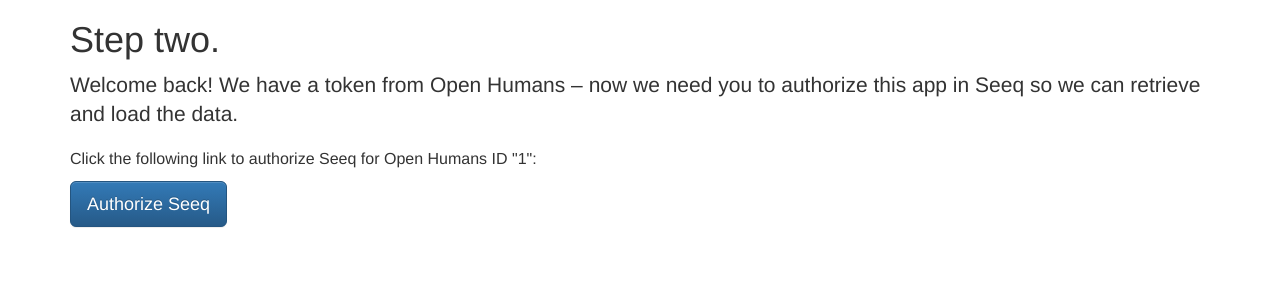
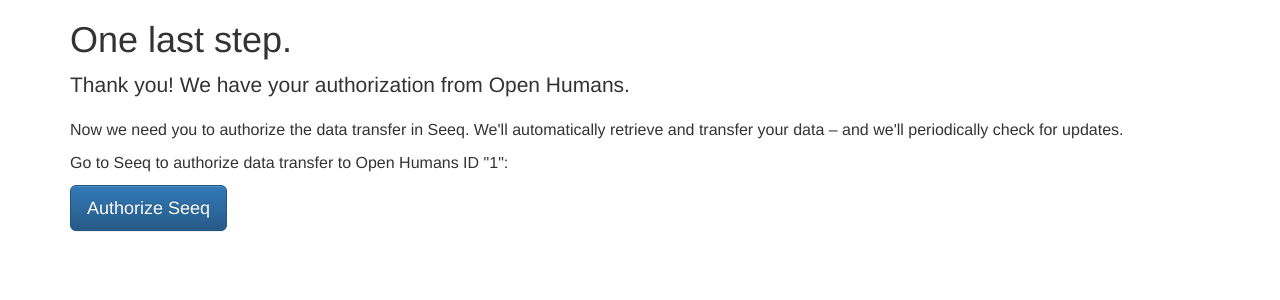
Before and after one commit to OpenHumans/openhumans-seeq, a Django app: template openhumans_seeq/templates/openhumans_seeq/complete.html in a window 1280 px wide. Shown: the top 300 px of the page. Run offline with Django 3.2, Linux system fonts and the light colour scheme; the template is opened without the code that fills it: most values are stand-ins (such as "Sample title", 1, 10 or a date in 2020); parts of the project's set-up code (start-up, migrations or seed data) failed here and were passed over; some libraries are stand-ins or nearby versions.

Commit message:
Tweak instructions.

```diff
--- a/openhumans_seeq/templates/openhumans_seeq/complete.html
+++ b/openhumans_seeq/templates/openhumans_seeq/complete.html
@@ -32,13 +32,17 @@
   <body>
 
     <div class="container">
-      <h1>Step two.</h1>
+      <h1>One last step.</h1>
       <p class="lead">
-        Welcome back! We have a token from Open Humans &ndash; now we need
-        you to authorize this app in Seeq so we can retrieve and load the data.
+        Thank you! We have your authorization from Open Humans.
       </p>
       <p>
-        Click the following link to authorize Seeq for Open Humans ID "{{ oh_id }}":
+        Now we need you to authorize the data transfer in Seeq. We'll
+        automatically retrieve and transfer your data &ndash; and we'll
+        periodically check for updates.
+      </p>
+      <p>
+        Go to Seeq to authorize data transfer to Open Humans ID "{{ oh_id }}":
       </p>
       <p class="lead">
         <a class="btn btn-lg btn-primary" href="{{ seeq_url }}">Authorize Seeq</a>
```
